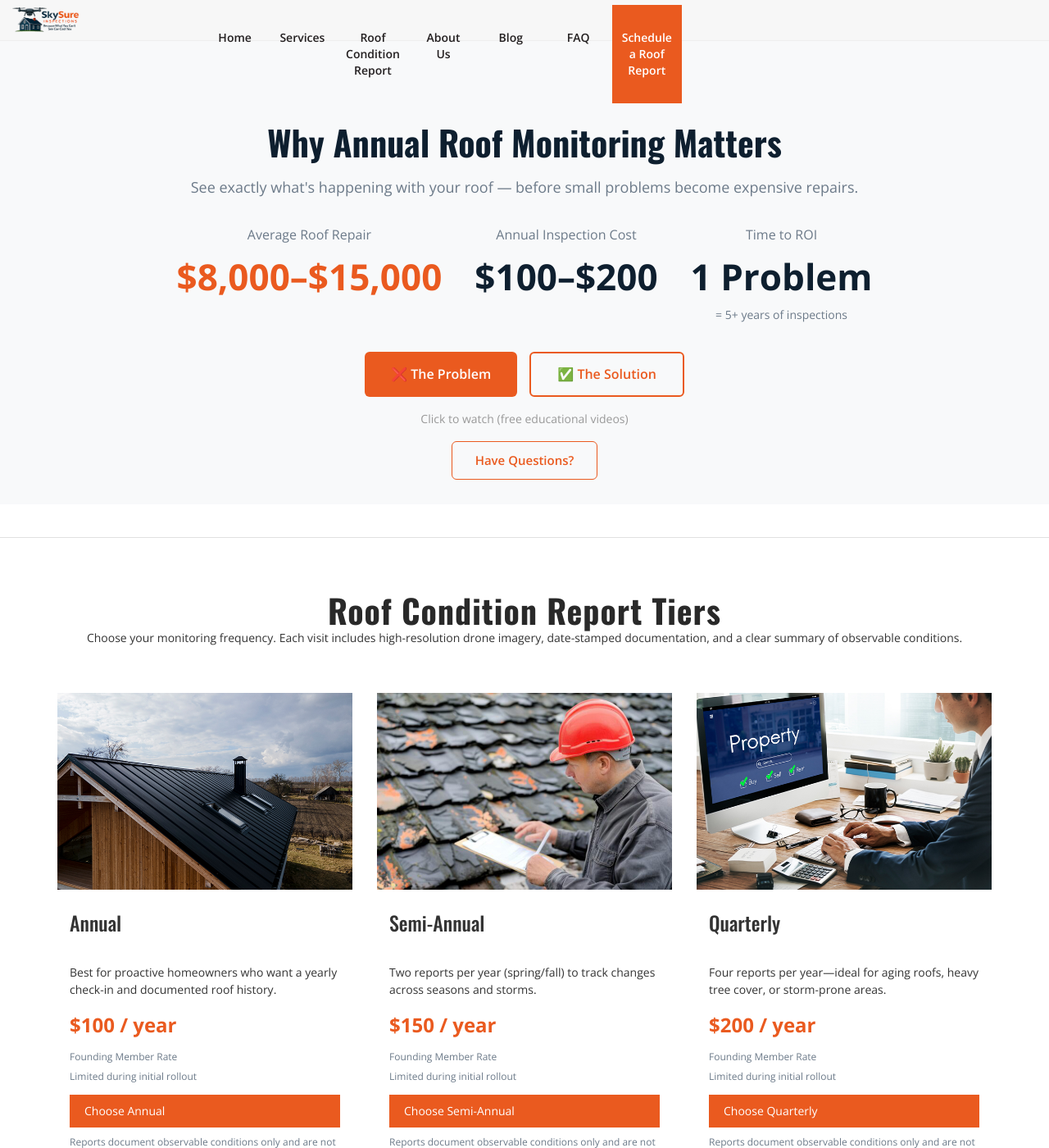
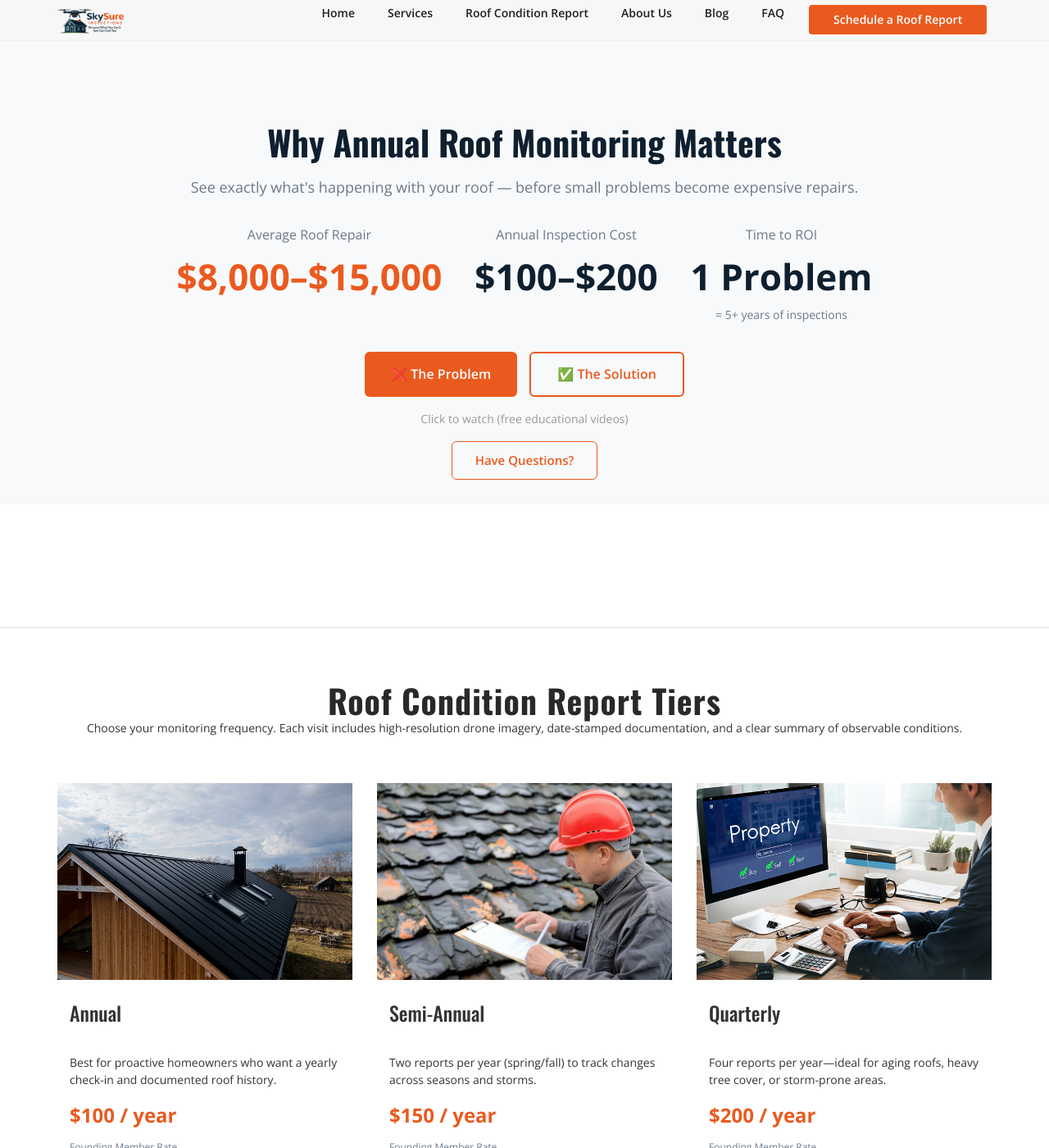
Before and after one commit to ahdworsky/Test, a Jekyll site: the page index.html, which Jekyll copies as it is, in a window 1280 px wide and 1400 px high. Shown: the whole window at 82% size. Built offline with Jekyll 4.4.1, drawn with Linux system fonts in a browser that asks for light colours; nearby versions of some CDN libraries; library files that are not in the unit come from our copies.

Commit message:
Add files via upload

```diff
--- a/index.html
+++ b/index.html
@@ -37,19 +37,28 @@
 .header {
   padding: 3px 0 !important;
 }
-.header .container {
+.header .row {
   display: flex !important;
-  width: 100% !important;
-  align-items: center;
+  align-items: center !important;
+}
+.header .col-md-3 {
+  flex: 0 0 auto !important;
+}
+.header .col-md-9 {
+  flex: 1 !important;
 }
 .logo img {
   max-height: 30px !important;
   height: 30px !important;
 }
+.navigationwrape {
+  width: 100% !important;
+}
 .navbar {
   margin: 0 !important;
   padding: 0 !important;
-  width: 100% !important;
+  background: transparent !important;
+  border: none !important;
 }
 .navbar-default {
   margin: 0 !important;
@@ -58,16 +67,34 @@
   background: transparent !important;
   border: none !important;
 }
+.navbar-collapse {
+  padding: 0 !important;
+}
 .nav.navbar-nav {
   margin: 0 !important;
+  display: flex !important;
   width: 100% !important;
-  display: flex !important;
-  justify-content: space-between !important;
+  justify-content: flex-start !important;
+  gap: 20px !important;
 }
 .nav.navbar-nav li {
   line-height: 45px;
-  flex: 1;
-  text-align: center;
+  flex: 0 0 auto !important;
+  margin: 0 !important;
+}
+.nav.navbar-nav li a {
+  padding: 0 10px !important;
+  font-size: 14px !important;
+}
+.nav.navbar-nav li:last-child {
+  margin-left: auto !important;
+  background: #ea5a1f !important;
+  padding: 8px 20px !important;
+  border-radius: 4px !important;
+}
+.nav.navbar-nav li:last-child a {
+  color: white !important;
+  font-weight: 600 !important;
 }
 </style>
 <style>
@@ -427,7 +454,7 @@ body.noscroll{overflow:hidden!important;}
 </section>
 
 <!--Roof Condition Report Tiers start-->
-<div id="services" style="padding: 60px 0; background: white; margin-top: 40px; border-top: 1px solid #e0e0e0;">
+<div id="services" style="padding: 60px 0; background: white; margin-top: 150px; border-top: 1px solid #e0e0e0;">
 <div class="container">
 <div class="title">
   <span></span>
```
